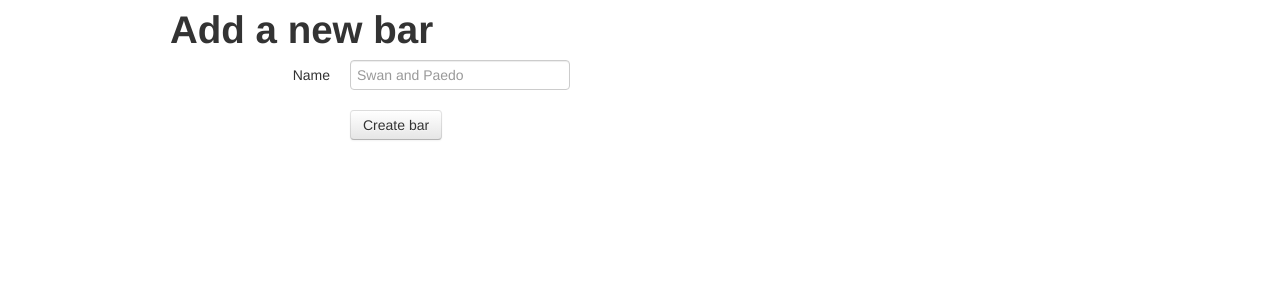
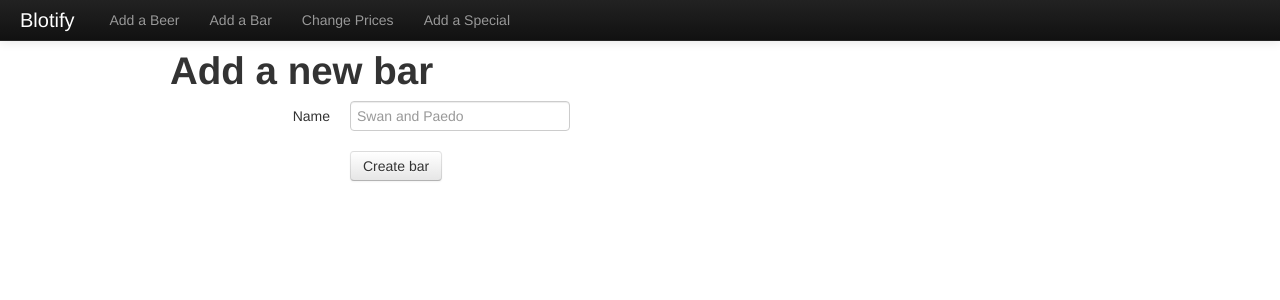
Before and after one commit to josephturnerjr/beerburg, a Flask app: page /add_bar in a window 1280 px wide. Shown: the top 300 px of the page. Run offline with Flask 2, Linux system fonts and the light colour scheme; some libraries are stand-ins or nearby versions.

Commit message:
Madea toolbar

```diff
--- a/templates/layout.html
+++ b/templates/layout.html
@@ -14,6 +14,18 @@
   <script src="../static/js/bootstrap-tooltip.js" type="text/javascript" charset="utf-8"></script>
 </head>
 <body>
+    <div class="navbar navbar-inverse navbar-static-top">
+      <div class="navbar-inner">
+        <a class="brand" href="/">Blotify</a>
+        <ul class="nav">
+          <li><a href="/add_beer">Add a Beer</a></li>
+          <li><a href="/add_bar">Add a Bar</a></li>
+          <li><a href="/add_price">Change Prices</a></li>
+          <li><a href="/add_special">Add a Special</a></li>
+        </ul>
+      </div>
+    </div>
+
   {%block body %}
   {%endblock%}
 </body>
```
